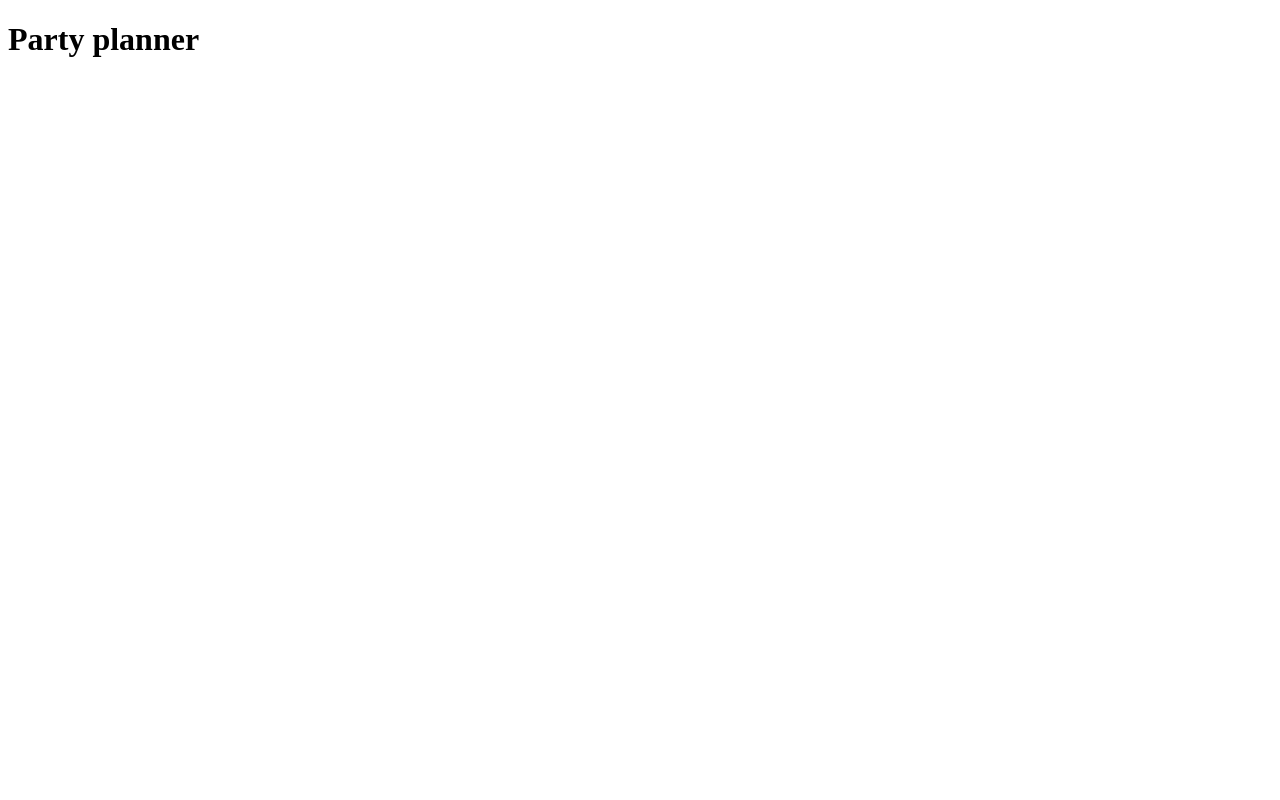
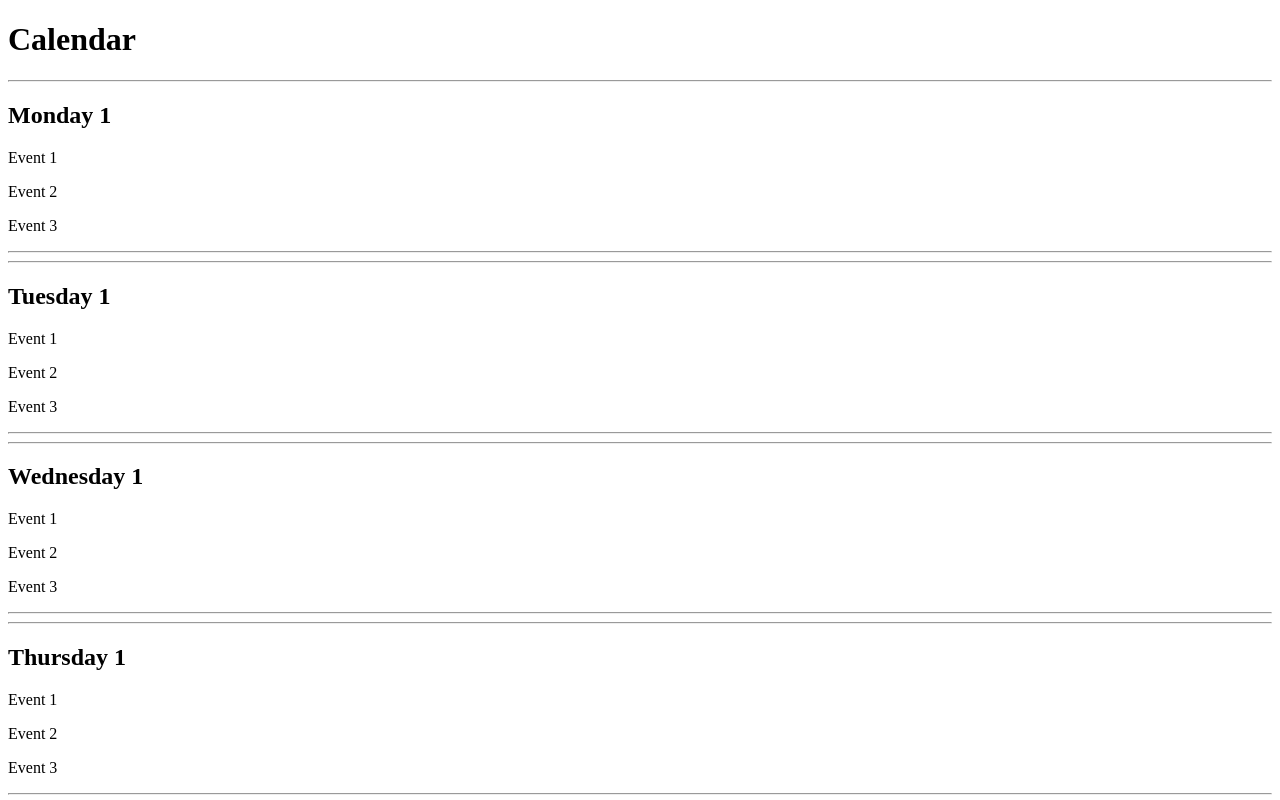
Before and after one commit to Jkutkut/party-planner, a React (Vite) app in the folder party-planner/: page / in a window 1280 px wide. Shown: the top 800 px of the page. Built offline with nearby package versions, Linux system fonts and the light colour scheme.

Commit message:
infinite scroll!

```diff
--- a/party-planner/src/App.tsx
+++ b/party-planner/src/App.tsx
@@ -1,10 +1,10 @@
-import { useState } from 'react'
+import Calendar from './components/calendar/Calendar'
 
 function App() {
 
   return (
     <>
-      <h1>Party planner</h1>
+      <Calendar />
     </>
   )
 }
--- /dev/null
+++ b/party-planner/src/components/calendar/Calendar.tsx
@@ -0,0 +1,53 @@
+import { useEffect, useState } from 'react'
+import CalendarDay from './CalendarDay';
+
+interface Props {
+
+};
+
+const Calendar = ({}: Props) => {
+    const [isLoading, setIsLoading] = useState<boolean>(false);
+    const [days, setDays] = useState<string[]>([]);
+
+    const addWeek: () => void = () => {
+        setIsLoading(true);
+        setTimeout(() => {
+            setDays(addWeekManual(days));
+            setIsLoading(false);
+        }, 1000); // TODO debug
+    };
+
+    const handleScroll = () => {
+        if (isLoading) return;
+        if (window.innerHeight + document.documentElement.scrollTop <
+            document.documentElement.offsetHeight - 200)
+            return;
+        addWeek();
+    };
+
+    useEffect(() => {
+        window.addEventListener('scroll', handleScroll);
+        return () => window.removeEventListener('scroll', handleScroll);
+    }, [isLoading]);
+
+    useEffect(() => addWeek(), []);
+
+    return <>
+        <h1>Calendar</h1>
+        {days.map((day, index) =>
+            <CalendarDay key={index} day={day} />
+        )}
+        {isLoading && <p>Loading...</p>}
+    </>;
+};
+
+const addWeekManual: (days: string[]) => string[] = (days) => {
+    const week = days.length / 7 + 1;
+    const newWeek: string[] = ["Monday", "Tuesday", "Wednesday", "Thursday", "Friday", "Saturday", "Sunday"];
+    newWeek.forEach((day, index) => {
+        newWeek[index] = `${day} ${week}`;
+    });
+    return [...days, ...newWeek];
+};
+
+export default Calendar;
--- /dev/null
+++ b/party-planner/src/components/calendar/CalendarDay.tsx
@@ -0,0 +1,16 @@
+interface Props {
+    day: string;
+};
+
+const CalendarDay = ({ day }: Props) => {
+    return <>
+        <hr />
+        <h2>{day}</h2>
+        <p>Event 1</p>
+        <p>Event 2</p>
+        <p>Event 3</p>
+        <hr />
+    </>;
+};
+
+export default CalendarDay;
```
